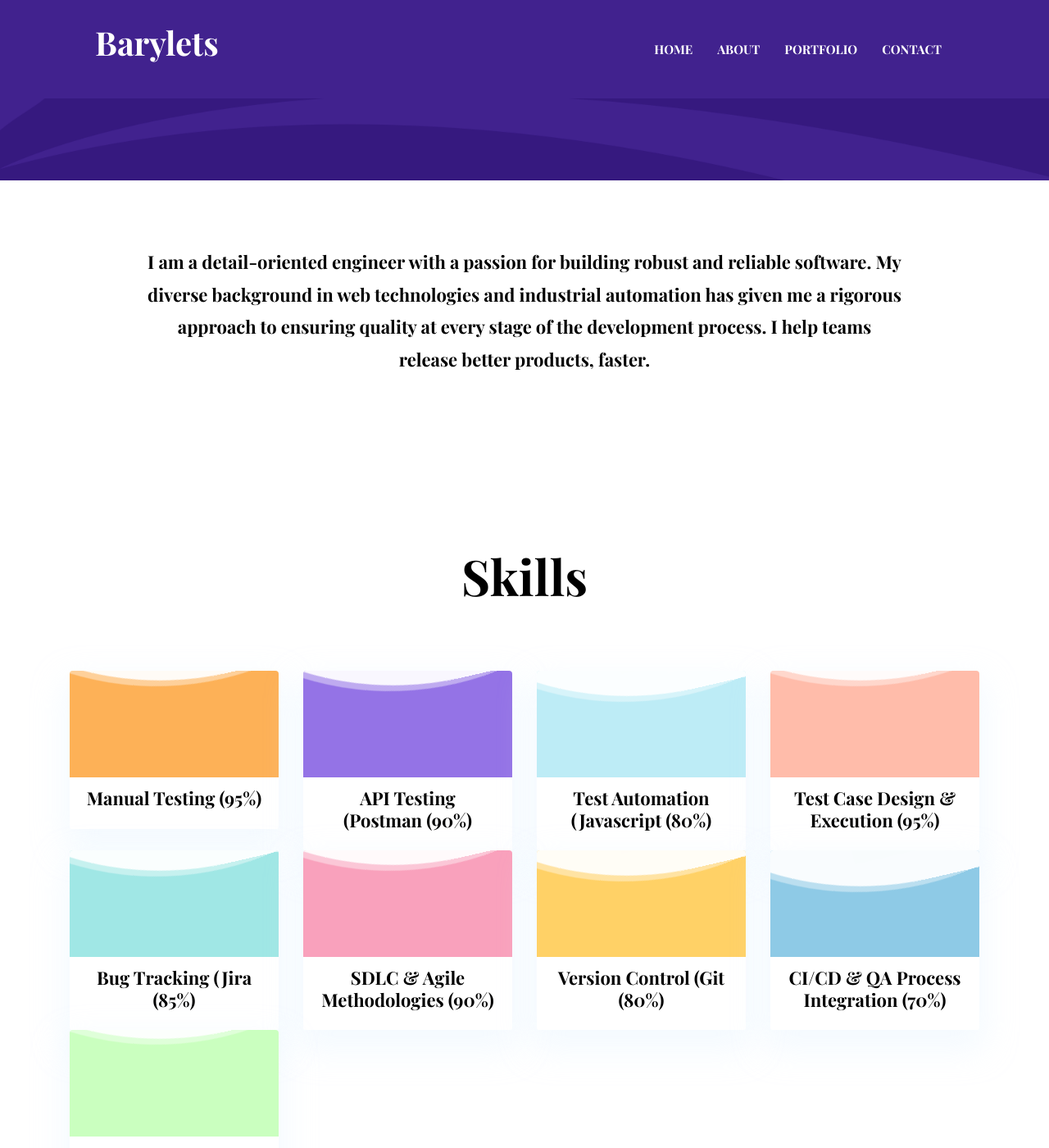
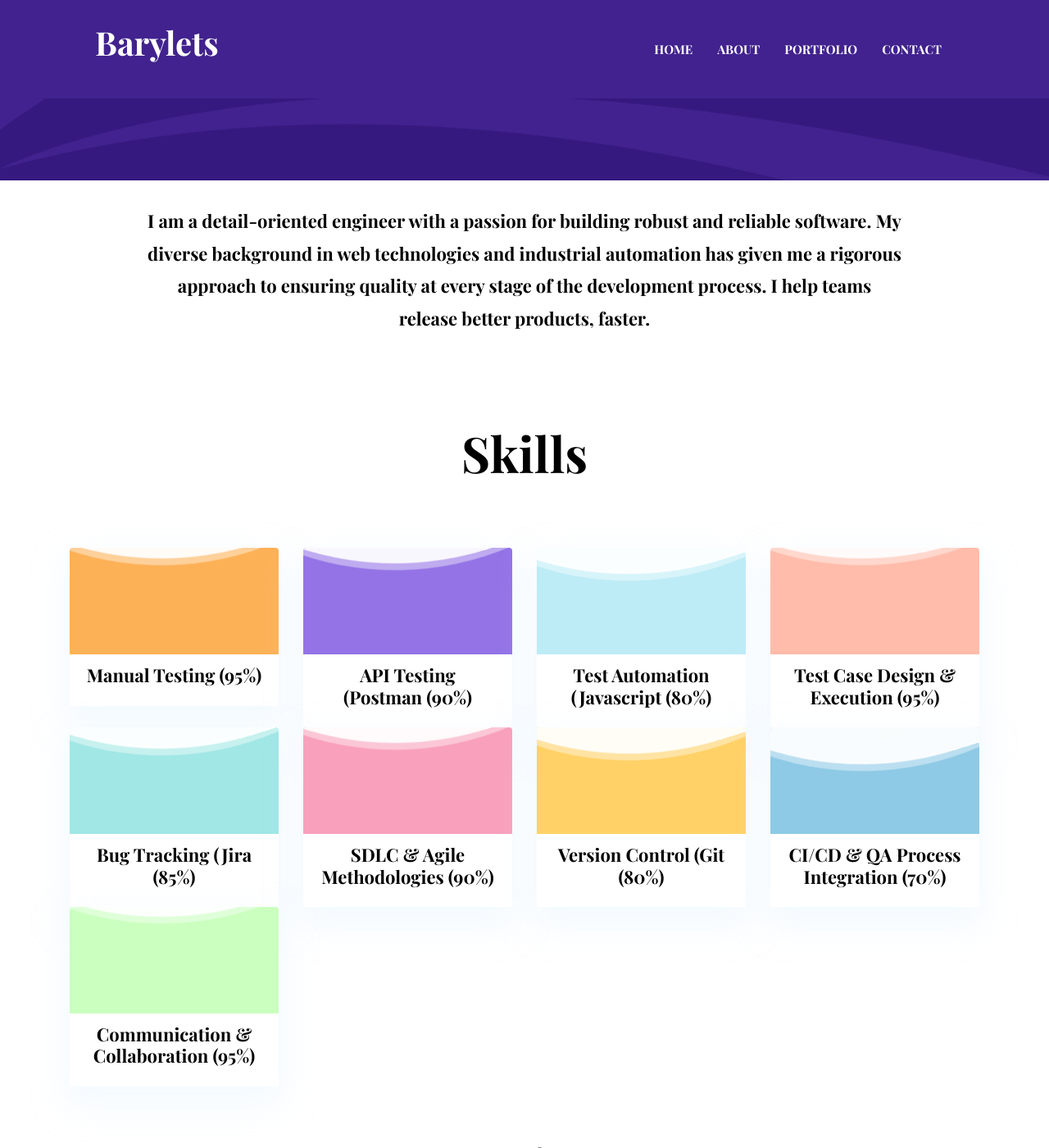
Before and after one commit to BsergoB/bsergob.github.io, a Jekyll site: the page built from index.html, in a window 1280 px wide and 1400 px high, scrolled down 460 px. Shown: the whole window at 82% size. Built offline with Jekyll 4.4.1, drawn with Linux system fonts in a browser that asks for light colours.

Commit message:
Update _common.scss

```diff
--- a/assets/scss/_common.scss
+++ b/assets/scss/_common.scss
@@ -66,8 +66,8 @@ a:hover {
 }
 
 .section {
-  padding-top: 80px;
-  padding-bottom: 80px;
+  padding-top: 30px;
+  padding-bottom: 30px;
 
   &-title {
     margin-bottom: 80px;
```
